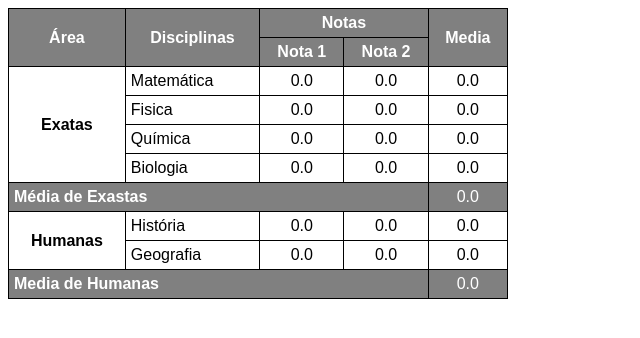
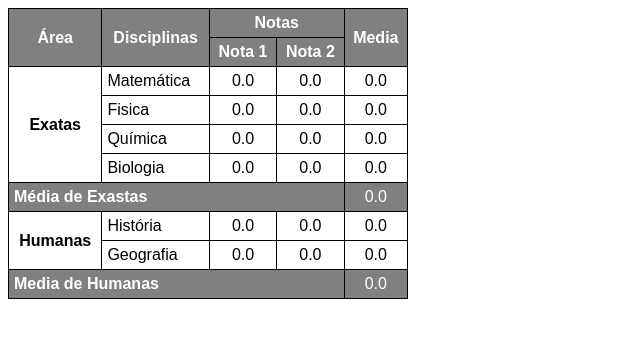
Before and after one commit to augustocesarsouza/html-css, a plain HTML site: page desafios/desafio 013/desafio 13-03 part2.html in a window 1280 px wide. Shown: the whole page, without its empty margins (0-640 px from the left). Drawn offline with Linux system fonts and the light colour scheme.

Commit message:
Atualização

```diff
--- a/desafios/desafio 013/desafio 13-03 part2.html
+++ b/desafios/desafio 013/desafio 13-03 part2.html
@@ -1,49 +1,64 @@
 <!DOCTYPE html>
 <html lang="pt-br">
+
 <head>
     <meta charset="UTF-8">
     <meta http-equiv="X-UA-Compatible" content="IE=edge">
     <meta name="viewport" content="width=device-width, initial-scale=1.0">
     <title>Tabela</title>
     <style>
-        body{
+        body {
             font-family: Arial, Helvetica, sans-serif;
         }
 
-        table{
+        table {
             border-collapse: collapse;
-            width: 500px;
+            width: 400px;
         }
 
-        thead th,td{
+        thead th,
+        td {
             border: 1px solid black;
             text-align: center;
             padding: 5px;
         }
-        .edit{
+
+        tbody th,
+        td {
+            border: 1px solid black;
+            text-align: center;
+            padding: 5px;
+        }
+
+        .edit {
             text-align: left;
+
         }
-        .editcolor{
+
+        .editcolor {
             background-color: gray;
             color: white;
         }
     </style>
 </head>
+
 <body>
     <table>
         <thead>
             <tr class="editcolor">
-                <th rowspan="2">Área</th>
-                <th rowspan="2">Disciplinas</th>
-                <th colspan="2">Notas</th>
-                <th rowspan="2">Media</th>
+                <th rowspan="2" scope="row">Área</th>
+                <th rowspan="2" scope="col">Disciplinas</th>
+                <th colspan="2" scope="colgroup">Notas</th>
+                <th rowspan="2" scope="col">Media</th>
             </tr>
             <tr class="editcolor">
-                <th>Nota 1</th>
-                <th>Nota 2</th>
+                <th scope="col">Nota 1</th>
+                <th scope="col">Nota 2</th>
             </tr>
+        </thead>
+        <tbody>
             <tr>
-                <th rowspan="4">Exatas</th>
+                <th rowspan="4" scope="rowgroup">Exatas</th>
                 <td class="edit">Matemática</td>
                 <td>0.0</td>
                 <td>0.0</td>
@@ -68,11 +83,11 @@
                 <td>0.0</td>
             </tr>
             <tr class="editcolor">
-                <th class="edit" colspan="4">Média de Exastas</th>
+                <th class="edit" colspan="4" scope="row">Média de Exastas</th>
                 <td>0.0</td>
             </tr>
             <tr>
-                <th rowspan="2">Humanas</th>
+                <th rowspan="2" scope="rowgroup">Humanas</th>
                 <td class="edit">História</td>
                 <td>0.0</td>
                 <td>0.0</td>
@@ -85,10 +100,11 @@
                 <td>0.0</td>
             </tr>
             <tr class="editcolor">
-                <th class="edit" colspan="4">Media de Humanas</th>
+                <th class="edit" colspan="4" scope="row">Media de Humanas</th>
                 <td>0.0</td>
             </tr>
-        </thead>
+        </tbody>
     </table>
 </body>
+
 </html>
```
